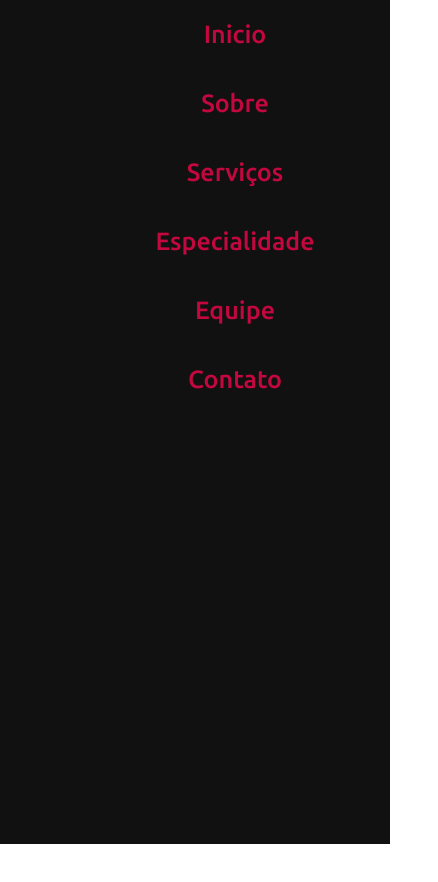
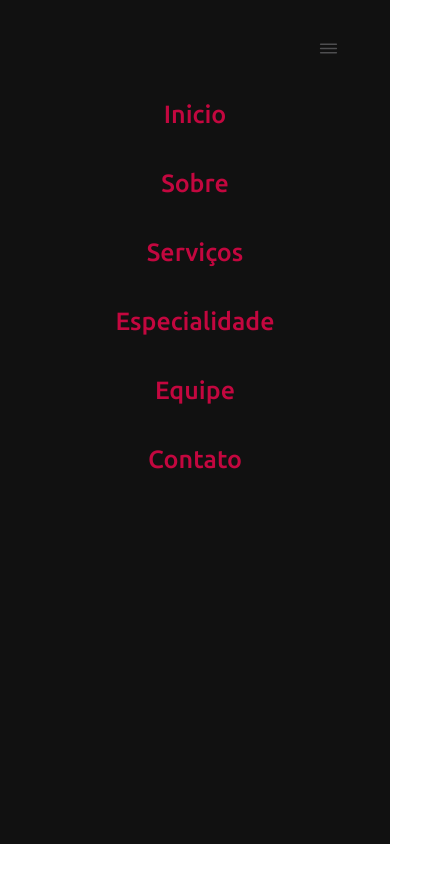
Before and after one commit to Marcelo-C-Silva/Portifolio-Definitivo, a plain HTML site: page index.html in a window 390 px wide. Shown: the whole page, 438 px wide, since content can reach past the window. Drawn offline with nearby package versions, Linux system fonts and the light colour scheme.

Commit message:
responsive

```diff
--- a/css/responsive.css
+++ b/css/responsive.css
@@ -2,6 +2,10 @@
     .max-width{
         padding: 0 50px;
 
+    }
+    .menu-btn{
+        display: block;
+        z-index: 999;
     }
     .navbar .menu{
         position: fixed;
@@ -10,8 +14,12 @@
         left: 0;
         top: 0;
         background: #111;
-        padding-left: 80px;
+        padding-top: 80px;
         text-align: center;
+        transition: all 0.3s ease;
+    }
+    .navbar .menu.active{
+        left: 0;
     }
     .navbar .menu li{
         display: block;
@@ -22,4 +30,18 @@
         margin: 20px 0;
         font-size: 25px;
     }
+    .home .home-content .text-2{
+        font-size: 60px;
+    }
+    .home .home-content .text-3{
+        font-size: 32px;
+    }
 }
+@media(max-width: 690px){
+    .home .home-content .text-2{
+        font-size: 60px;
+    }
+    .home .home-content .text-3{
+        font-size: 32px;
+    }
+}
```
